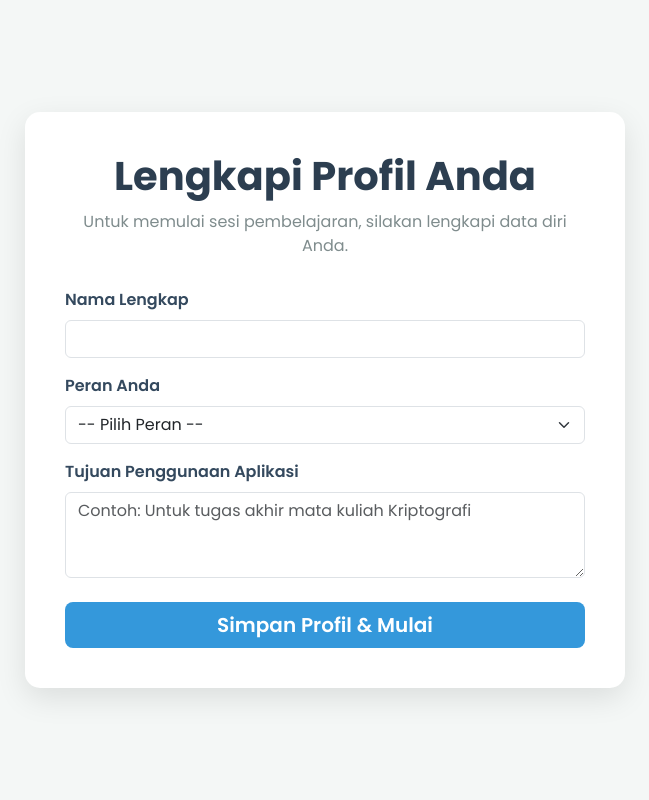
After one commit to ImamKhusain/TugasAkhir-Kriptografi, a PHP site: page /isi_profil.php in a window 1280 px wide. The commit adds this page. Shown: the whole page, without its empty margins (315-964 px from the left). Run offline with PHP 8.4, Linux system fonts and the light colour scheme; the visitor is signed in with stand-in values (Sample User, id 1).

Commit message:
menambah fitur isi profil

```diff
--- a/config.php
+++ b/config.php
@@ -8,7 +8,8 @@ define('DB_NAME', 'db_kripto');
 define('CHACHA20_KEY', 'abcdefghijklmnopqrstuvwxyz123456');
 define('CHACHA20_METHOD', 'chacha20');
 
-
+define('DB_ENCRYPTION_KEY', 'Th1sIsMyS3cr3tK1');
+define('AES128_GCM_METHOD', 'aes-128-gcm');
 
 class SecurityConfig {
     const MIN_PASSWORD_LENGTH = 8;
@@ -153,4 +154,61 @@ function fileDecryptAES256($encrypted_data, $password) {
     return openssl_decrypt($encrypted, 'aes-256-ctr', $key, OPENSSL_RAW_DATA, $iv);
 }
 
+/**
+ * Mengenkripsi data kolom DB menggunakan AES-128-GCM (Mode AEAD).
+ */
+function dbEncryptAES128($plaintext, $key = DB_ENCRYPTION_KEY) {
+    if (mb_strlen($key, '8bit') !== 16) {
+        throw new Exception("Kunci harus tepat 16 byte untuk AES-128.");
+    }
+
+    $iv_len = openssl_cipher_iv_length(AES128_GCM_METHOD); // 12 bytes
+    $iv = random_bytes($iv_len);
+    $tag = ""; // Diisi oleh openssl_encrypt
+
+    $ciphertext = openssl_encrypt(
+        $plaintext,
+        AES128_GCM_METHOD,
+        $key,
+        OPENSSL_RAW_DATA,
+        $iv,
+        $tag // Tag autentikasi (penting untuk GCM)
+    );
+
+    // Gabungkan iv + ciphertext + tag untuk disimpan
+    return base64_encode($iv . $ciphertext . $tag);
+}
+
+/**
+ * Mendekripsi data kolom DB (AES-128-GCM).
+ */
+function dbDecryptAES128($encrypted_data, $key = DB_ENCRYPTION_KEY) {
+    if (mb_strlen($key, '8bit') !== 16) {
+        throw new Exception("Kunci harus tepat 16 byte untuk AES-128.");
+    }
+
+    $data = base64_decode($encrypted_data);
+    if ($data === false) return false;
+
+    $iv_len = openssl_cipher_iv_length(AES128_GCM_METHOD); // 12 bytes
+    $tag_len = 16; // GCM tag
+
+    if (strlen($data) < $iv_len + $tag_len) return false;
+
+    $iv = substr($data, 0, $iv_len);
+    $ciphertext = substr($data, $iv_len, -$tag_len);
+    $tag = substr($data, -$tag_len);
+
+    $plaintext = openssl_decrypt(
+        $ciphertext,
+        AES128_GCM_METHOD,
+        $key,
+        OPENSSL_RAW_DATA,
+        $iv,
+        $tag // Verifikasi tag
+    );
+
+    return $plaintext; // Akan return false jika tag tidak cocok
+}
+
 ?>
--- /dev/null
+++ b/isi_profil.php
@@ -0,0 +1,90 @@
+<?php
+require_once 'config.php';
+
+if (!isset($_SESSION['user_id'])) {
+    header("Location: login/login.php?pesan=belum_login");
+    exit;
+}
+
+$token = generateToken();
+?>
+<!DOCTYPE html>
+<html lang="id">
+<head>
+    <meta charset="UTF-8">
+    <meta name="viewport" content="width=device-width, initial-scale=1.0">
+    <title>Lengkapi Profil Anda</title>
+    <link href="https://cdn.jsdelivr.net/npm/bootstrap@5.3.3/dist/css/bootstrap.min.css" rel="stylesheet">
+    <link href="https://fonts.googleapis.com/css2?family=Poppins:wght@400;600;700&display=swap" rel="stylesheet">
+    <style>
+        body {
+            font-family: 'Poppins', sans-serif;
+            background-color: #f4f7f6;
+            display: flex;
+            align-items: center;
+            justify-content: center;
+            min-height: 100vh;
+        }
+        .profile-card {
+            background: #fff;
+            border-radius: 15px;
+            box-shadow: 0 10px 30px rgba(0,0,0,.1);
+            padding: 40px;
+            width: 100%;
+            max-width: 600px;
+        }
+        .profile-card h1 {
+            font-weight: 700;
+            color: #2c3e50;
+            text-align: center;
+            margin-bottom: 10px;
+        }
+        .profile-card p {
+            text-align: center;
+            color: #7f8c8d;
+            margin-bottom: 30px;
+        }
+        .form-label {
+            font-weight: 600;
+            color: #34495e;
+        }
+    </style>
+</head>
+<body>
+    <div class="profile-card">
+        <h1>Lengkapi Profil Anda</h1>
+        <p>Untuk memulai sesi pembelajaran, silakan lengkapi data diri Anda.</p>
+
+        <form action="simpan_profil.php" method="POST">
+            <input type="hidden" name="csrf_token" value="<?= htmlspecialchars($token); ?>">
+
+            <div class="mb-3">
+                <label for="nama_lengkap" class="form-label">Nama Lengkap</label>
+                <input type="text" class="form-control" id="nama_lengkap" name="nama_lengkap" required>
+            </div>
+
+            <div class="mb-3">
+                <label for="peran" class="form-label">Peran Anda</label>
+                <select class="form-select" id="peran" name="peran" required>
+                    <option value="" disabled selected>-- Pilih Peran --</option>
+                    <option value="Mahasiswa">Mahasiswa</option>
+                    <option value="Pengajar">Pengajar</option>
+                    <option value="Developer">Developer</option>
+                    <option value="Hobi / Umum">Hobi / Umum</option>
+                </select>
+            </div>
+
+            <div class="mb-3">
+                <label for="tujuan" class="form-label">Tujuan Penggunaan Aplikasi</label>
+                <textarea class="form-control" id="tujuan" name="tujuan" rows="3" placeholder="Contoh: Untuk tugas akhir mata kuliah Kriptografi" required></textarea>
+            </div>
+
+            <div class="d-grid mt-4">
+                <button type="submit" class="btn btn-primary btn-lg" style="background-color: #3498db; border: none; font-weight: 600;">Simpan Profil & Mulai</button>
+            </div>
+        </form>
+    </div>
+
+    <script src="https://cdn.jsdelivr.net/npm/bootstrap@5.3.3/dist/js/bootstrap.bundle.min.js"></script>
+</body>
+</html>
```
Also changed, not shown: dashboard.php (+34 -7 lines), database/db_kripto.sql (+116 -23 lines), simpan_profil.php (added, +54 -0 lines).
